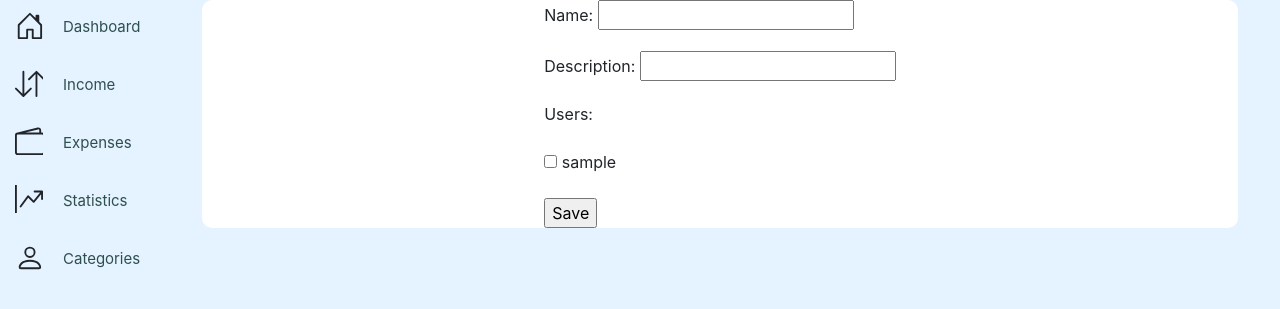
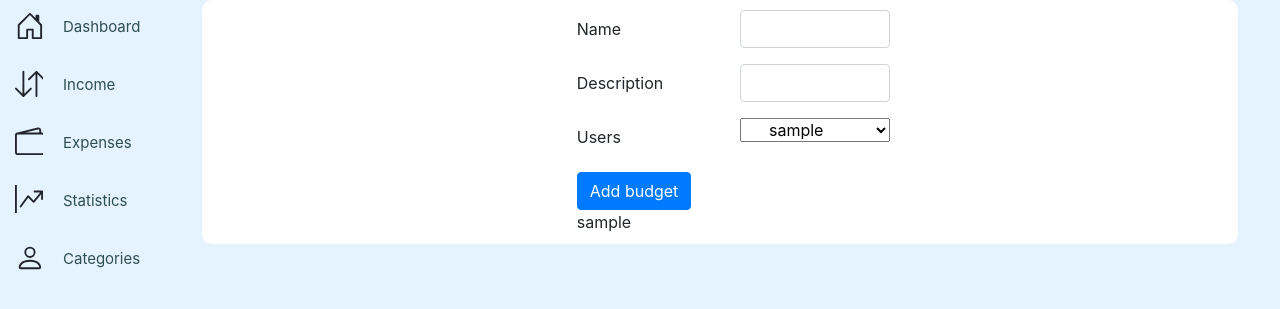
Before and after one commit to bartek412/household_budget, a Django app: page /add_budget/ in a window 1280 px wide. Shown: the part 58-367 px from the top of the page. Run offline with Django 4.2, Linux system fonts and the light colour scheme; tables that the repository leaves empty hold one stand-in row (values such as "Sample post").

Commit message:
Adding budget to database is working. Many to many connection was handled

```diff
--- a/budget_app/templates/budget_app/add_budget.html
+++ b/budget_app/templates/budget_app/add_budget.html
@@ -1,9 +1,46 @@
 {% extends base_path %}
 
 {% block content %}
-
-<form method="POST"> {%  csrf_token %}
-{{ form.as_p }}
-<input type='submit' value='Save' />
-</form>
+<div style = "padding-top: 10px; padding-left: 10px; padding-bottom: 10px;">
+    <form method = 'post' action = '#'>
+        {% csrf_token %}
+        <div class = "form-group row" >
+            <label class = "col-sm-2 col-form-label">Name</label>
+            <div class = "col-sm-4"></div>
+            <div class="col-sm-6">
+                <input type = "text" name = "name" style = "width: 150px;" class = "form-control">
+            </div>
+        </div>
+        <div class = "form-group row">
+            <label class = "col-sm-2 col-form-label" >Description</label>
+            <div class = "col-sm-4"></div>
+            <div class="col-sm-6">
+                <input type = "text" name = "description" style = "width: 150px;" class = "form-control">
+            </div>
+        </div>
+        <div class = "form-group row">
+            <label class = "col-sm-2 col-form-label" >Users</label>
+            <div class = "col-sm-4"></div>
+            <div class="col-sm-6">
+                <select name = 'user' id = 'user' style = "width: 150px;" class = "custom-control custom-checkbox">
+                    {% for i in users %}
+                        <option value={{ i }}>{{ i }}</option>
+                    {% endfor %}
+                </select>
+{#                  <div class="custom-control custom-checkbox">#}
+{#                      {% for i in users %}#}
+{#                        <input type="checkbox" class="custom-control-input" id={{ i }}>#}
+{#                        <label class="custom-control-label" for={{ i }}>{{ i }}</label><br>#}
+{#                      {% endfor %}#}
+{#                  </div>#}
+            </div>
+        </div>
+        <button class = "btn btn-primary" type="submit" name = "budget_added" value = "budget_added">Add budget</button>
+    </form>
+    <div>
+        {% for i in users %}
+            {{ i }}
+        {% endfor %}
+    </div>
+</div>
 {% endblock %}
--- a/budget_app/templates/budget_app/add_category.html
+++ b/budget_app/templates/budget_app/add_category.html
@@ -24,7 +24,7 @@
             <div class="col-sm-6">
                 <select name = 'budget_id' id = 'budget_id' style = "width: 150px;" class = "custom-select">
 
-                    {% for i in budgets %}
+                    {% for i in users %}
                         <option value='{{ i.id }}'>{{ i.name }}</option>
                     {% endfor %}
                 </select>
--- a/budget_app/views.py
+++ b/budget_app/views.py
@@ -2,27 +2,30 @@ from django.shortcuts import render, HttpResponse
 from os import path
 from .forms import BudgetForm
 from .models import BudgetUser, Budget, Category
+from django.contrib.auth.models import User  # importowanie domyslej tabeli userow
 from django.db.models import Q
 
+base_path = path.join('budget_app', 'base.html')
 
-base_path = path.join('budget_app', 'base.html')
 
 # Create your views here.
 def base(request):
     return render(request, "budget_app/base.html")
 
 
-def home(request, base_path = base_path):
-    return render(request, "budget_app/home.html",{'base_path':base_path})
+def home(request, base_path=base_path):
+    return render(request, "budget_app/home.html", {'base_path': base_path})
 
 
-def register(request, base_path = base_path):
-    return render(request, "budget_app/register.html",{'base_path':base_path})
+def register(request, base_path=base_path):
+    return render(request, "budget_app/register.html", {'base_path': base_path})
+
 
 def test_base(request):
     return render(request, "budget_app/test_base.html")
 
-def add_budget(request, base_path = base_path):
+
+def add_budget(request, base_path=base_path):
     form = BudgetForm(request.POST)
     if request.method == 'POST':
         form = BudgetForm(request.POST)
@@ -34,16 +37,14 @@ def add_budget(request, base_path = base_path):
     return render(request, "budget_app/add_budget.html", {'form': form, 'base_path': base_path})
 
 
-
-def add_category(request, base_path = base_path):
-
-    budgetUser_objects = BudgetUser.objects.filter(user_id = request.user.id)
+def add_category(request, base_path=base_path):
+    budgetUser_objects = BudgetUser.objects.filter(user_id=request.user.id)
     budget_ids = []
     for i in budgetUser_objects:
         budget_ids.append(i.budget_id)
-    budgets =[]
+    budgets = []
     for i in budget_ids:
-        budgets.append(Budget.objects.get(id = i.id))
+        budgets.append(Budget.objects.get(id=i.id))
 
     parent_categories = Category.objects.all()[:2]
 
@@ -55,29 +56,69 @@ def add_category(request, base_path = base_path):
         parent_id = request.POST['parent_id']
         budget_id = request.POST['budget_id']
 
-        c = Category(name = name, description = description, parent_id = Category.objects.get(id = parent_id),
-                    budget_id = Budget.objects.get(id = budget_id))
+        c = Category(name=name, description=description, parent_id=Category.objects.get(id=parent_id),
+                     budget_id=Budget.objects.get(id=budget_id))
         c.save()
 
     return render(request, "budget_app/add_category.html", {'base_path': base_path,
-    'budgets' : budgets,'parent_categories':parent_categories})
+                                                            'budgets': budgets, 'parent_categories': parent_categories})
 
 
-def edit_category(request, base_path = base_path):
+def edit_category(request, base_path=base_path):
     # pobranie kategorii ze wszystkich budzetow w ktorych uzytkownik posiada prawa edycji
-    budgets = BudgetUser.objects.filter(user_id = request.user.id, role = 1) # zakładam, że 1 oznacza mozliwosc edycji
+    budgets = BudgetUser.objects.filter(user_id=request.user.id, role=1)  # zakładam, że 1 oznacza mozliwosc edycji
     categories = []
     for i in budgets:
-        for j in Category.objects.filter(budget_id = i.id):
+        for j in Category.objects.filter(budget_id=i.id):
             categories.append(j)
-    categories = categories[2:] # dwie pierwsze kategorie to Expense i Income
+    categories = categories[2:]  # dwie pierwsze kategorie to Expense i Income
 
     if request.method == "POST":
-        category = Category.objects.get(id = request.POST['category'])
+        category = Category.objects.get(id=request.POST['category'])
         if request.POST['name'] != '' or request.POST['name'] != category.name:
             category.name = request.POST['name']
         if request.POST['description'] != '' or request.POST['description'] != category.description:
             category.description = request.POST['description']
         category.save()
 
-    return render(request, "budget_app/edit_category.html", {'base_path':base_path, 'categories': categories})
+    return render(request, "budget_app/edit_category.html", {'base_path': base_path, 'categories': categories})
+
+
+# Funkcja dodająca budżet z formularza
+def add_budget(request, base_path=base_path):
+
+
+    # Tablica z id userów, którzy są zapisani w bazie
+    # users_ids = []
+    # for i in budgetUser_objects:
+    #     users_ids.append(i.user_id)
+
+    users_objects = User.objects.all()
+    users = []
+    for i in users_objects:
+        users.append(i.username)
+
+    if request.method == "POST":
+        # w odpowiedz post zwracany jest slownik z wartosciami z forma-a z template'u 'add_category'
+        # klucze w slowniku sa nazwami pol z template'u
+        name = request.POST['name']
+        description = request.POST['description']
+        user = request.POST['user']
+        #print(name, description, user_id)
+
+        # Dodanie nazwy budzetu i opisu do tabeli Budget
+        b = Budget(name=name, description=description)
+        b.save()
+
+        u = User.objects.get(username=user)
+        u.save()
+
+        budget_quantity = len(Budget.objects.all())-1
+        # Dodanie nazwy budzetu i opisu do tabeli Budget
+        # bu = BudgetUser(user_id=User(username=user), budget_id=Budget.objects.all()[budget_quantity], role=1)
+        # bu = BudgetUser(user_id=User(username=user), budget_id=Budget.objects.all()[1], role=1)
+        bu = BudgetUser(user_id=u, budget_id=b, role=1)
+        bu.save()
+
+    return render(request, "budget_app/add_budget.html", {'base_path': base_path,
+                                                          'users': users})
```
